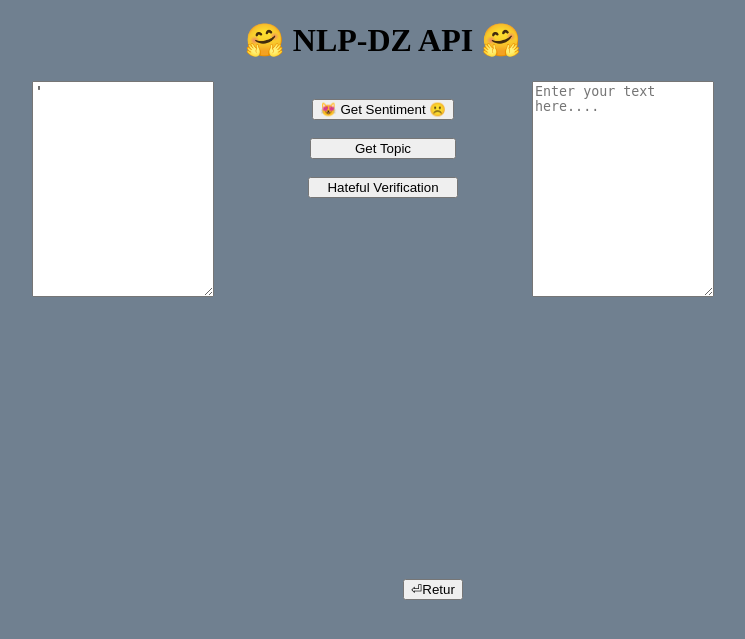
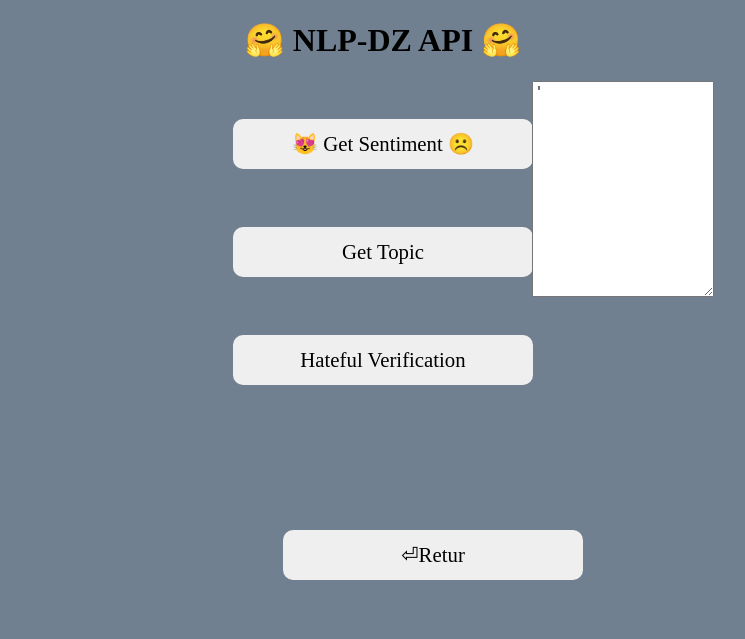
Before and after one commit to khairied/gogg, a Flask app: page /greet in a window 1280 px wide. Shown: the top 639 px of the page, without its empty margins (257-1002 px from the left). Run offline with Flask 2, Linux system fonts and the light colour scheme.

Commit message:
Update sentimentoftext.html

```diff
--- a/templates/sentimentoftext.html
+++ b/templates/sentimentoftext.html
@@ -36,7 +36,7 @@
 
 <html>
     <title> NLP-DZ API </title>
-    <link rel="stylesheet" href="{{ url_for('static', filename='css/main2.css') }}">
+    <link rel="stylesheet" href="{{ url_for('static', filename='css/main.css') }}">
 <body>
 
     <h1> 🤗 NLP-DZ API 🤗 </h1>
@@ -64,7 +64,7 @@
         <input type="submit" value="⏎Retur" id="retoursentiment">
     </form>
 </div>
-<div class="absolute">
+<div class="relative">
 <textarea rows='14' id="result" placeholder="Please Wait for the result" >'{{c}}</textarea>
 </div>
 
```
